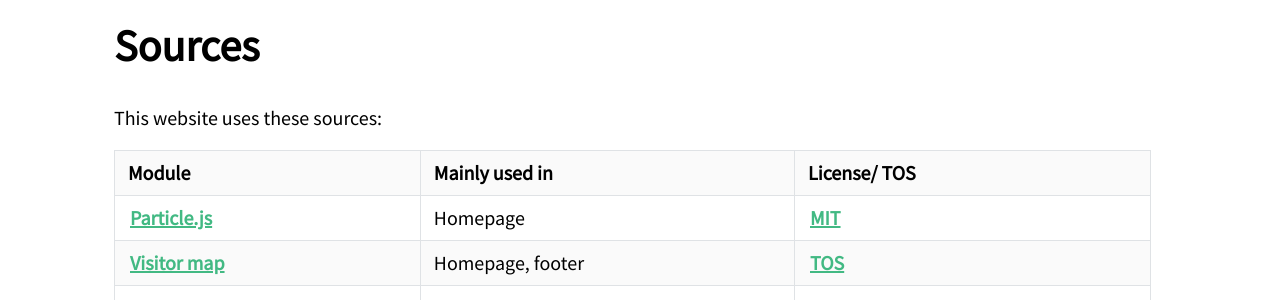
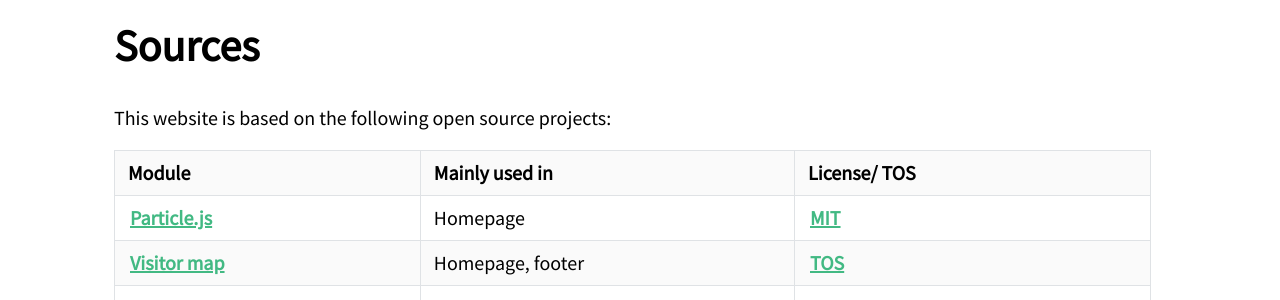
Before and after one commit to ssskz/ssskz.github.io, a Jekyll site: the page built from about/index.md, in a window 1280 px wide. Shown: the part 638-938 px from the top of the page. Built offline with Jekyll 4.4.1, drawn with Linux system fonts in a browser that asks for light colours; nearby versions of some CDN libraries.

Commit message:
Update index.md

```diff
--- a/about/index.md
+++ b/about/index.md
@@ -28,7 +28,7 @@
 
 # Sources
 
-This website uses these sources:
+This website is based on the following open source projects:
 
 | Module                                                       | Mainly used in                                  | License/ TOS                                                 |
 | ------------------------------------------------------------ | ----------------------------------------------- | ------------------------------------------------------------ |
```
